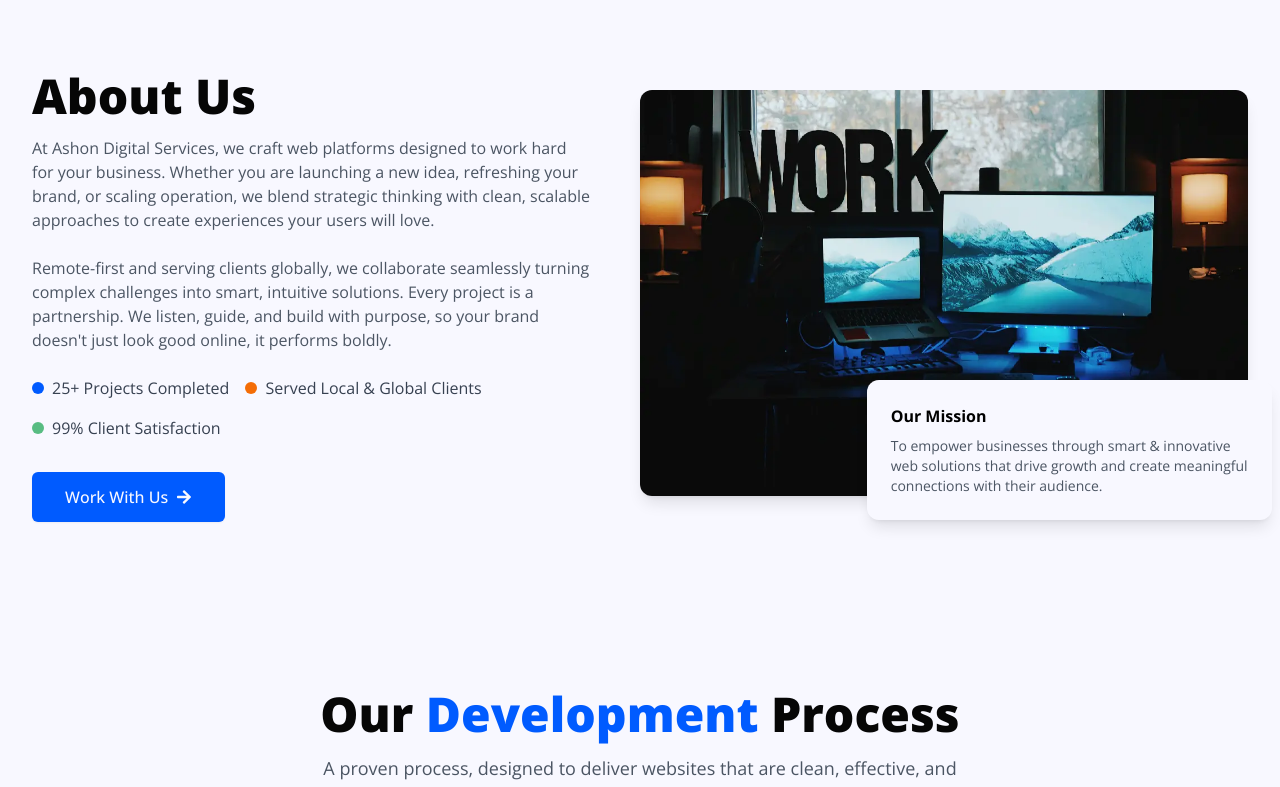
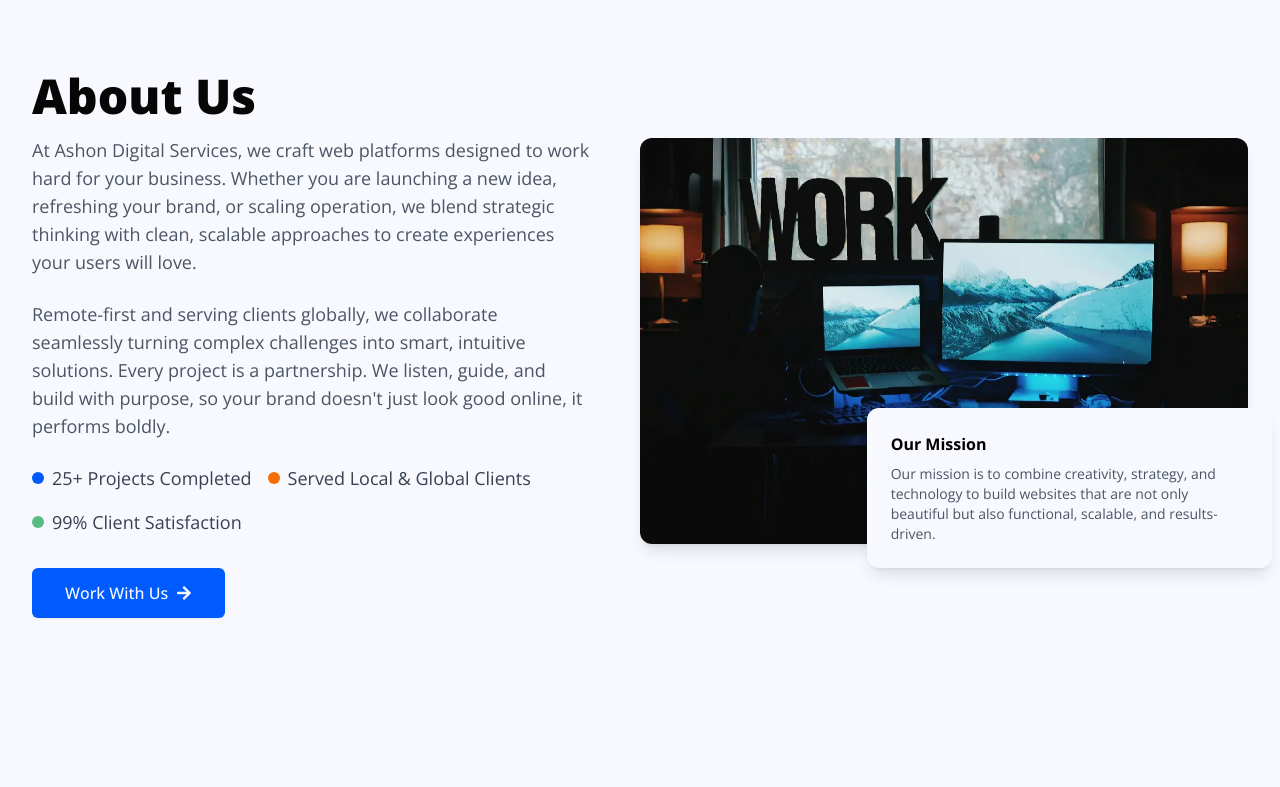
Before and after one commit to AshadeSamson/ashon-digital-services, a Next.js app: page / in a window 1280 px wide. Shown: the part 1700-2487 px from the top of the page. Built offline with nearby package versions, Linux system fonts and the light colour scheme.

Commit message:
[style]: Add retouches and finishing to fonts across the page. Updated body copy for some sections

```diff
--- a/app/_components/_sections/(landingPage)/FAQs/faqs.module.css
+++ b/app/_components/_sections/(landingPage)/FAQs/faqs.module.css
@@ -7,7 +7,7 @@
 }
 
 .description {
-  @apply max-w-2xl mx-auto text-gray-600 text-sm md:text-lg leading-relaxed;
+  @apply max-w-2xl mx-auto text-gray-600 text-sm md:text-base lg:text-lg leading-relaxed;
 }
 
 .title {
--- a/app/_components/_sections/(landingPage)/about/about.module.css
+++ b/app/_components/_sections/(landingPage)/about/about.module.css
@@ -11,7 +11,7 @@
 }
 
 .content {
-  @apply md:w-1/2 mb-12 md:mb-0 md:pr-12;
+  @apply md:w-1/2 mb-12 md:mb-0 md:pr-8 lg:pr-12;
 }
 
 .heading {
@@ -25,7 +25,7 @@
 }
 
 .text {
-  @apply text-gray-600 mb-6;
+  @apply text-base lg:text-lg text-gray-600 mb-6;
 }
 
 .stats {
@@ -33,7 +33,11 @@
 }
 
 .stat {
-  @apply flex items-center text-gray-700;
+  @apply flex items-center;
+}
+
+.stat p{
+  @apply text-base lg:text-lg text-gray-700;
 }
 
 .dotBlue {
--- a/app/_components/_sections/(landingPage)/about/about.tsx
+++ b/app/_components/_sections/(landingPage)/about/about.tsx
@@ -22,9 +22,9 @@ const About: React.FC = () => {
              Remote-first and serving clients globally, we collaborate seamlessly turning complex challenges into smart, intuitive solutions. Every project is a partnership. We listen, guide, and build with purpose, so your brand doesn't just look good online, it performs boldly.
             </p>
             <div className={styles.stats}>
-              <div className={styles.stat}><span className={styles.dotBlue}></span>25+ Projects Completed</div>
-              <div className={styles.stat}><span className={styles.dotPurple}></span>Served Local & Global Clients</div>
-              <div className={styles.stat}><span className={styles.dotGreen}></span>99% Client Satisfaction</div>
+              <div className={styles.stat}><span className={styles.dotBlue}></span><p>25+ Projects Completed</p></div>
+              <div className={styles.stat}><span className={styles.dotPurple}></span><p>Served Local & Global Clients</p></div>
+              <div className={styles.stat}><span className={styles.dotGreen}></span><p>99% Client Satisfaction</p></div>
             </div>
             <Link href="#contact" scroll={true} className={styles.button}>Work With Us <FaArrowRight className="ml-2" /></Link>
           </div>
@@ -39,7 +39,7 @@ const About: React.FC = () => {
               <div className={styles.missionCard}>
                 <motion.h4 initial={{translateY:100, opacity:0}} whileInView={{translateY:0, opacity:1}}  transition={{duration:0.7}} viewport={{once: true}} className="font-bold mb-2">Our Mission</motion.h4>
                 <motion.p initial={{translateY:100, opacity:0}} whileInView={{translateY:0, opacity:1}}  transition={{duration:0.7}} viewport={{once: true}} className="text-sm text-gray-600">
-                  To empower businesses through smart & innovative web solutions that drive growth and create meaningful connections with their audience.
+                  Our mission is to combine creativity, strategy, and technology to build websites that are not only beautiful but also functional, scalable, and results-driven.
                 </motion.p>
               </div>
             </div>
--- a/app/_components/_sections/(landingPage)/contact/contact.module.css
+++ b/app/_components/_sections/(landingPage)/contact/contact.module.css
@@ -16,7 +16,7 @@
 }
 
 .description {
-  @apply text-base md:text-lg text-palewhite mb-6 leading-relaxed;
+  @apply text-base lg:text-lg text-palewhite mb-6 leading-relaxed;
 }
 
 .buttonContainer {
--- a/app/_components/_sections/(landingPage)/hero/hero.module.css
+++ b/app/_components/_sections/(landingPage)/hero/hero.module.css
@@ -28,7 +28,7 @@
 }
 
 .subheading {
-  @apply text-base md:text-lg text-palewhite mt-4 max-w-2xl;
+  @apply text-base lg:text-lg text-palewhite mt-4 max-w-2xl;
 }
 .ctaGroup {
   @apply mt-8 flex flex-col sm:flex-row gap-4;
--- a/app/_components/_sections/(landingPage)/portfolio/portfolio.module.css
+++ b/app/_components/_sections/(landingPage)/portfolio/portfolio.module.css
@@ -19,7 +19,7 @@
 }
 
 .description {
-  @apply max-w-2xl mx-auto text-gray-600 text-sm md:text-lg leading-relaxed;
+  @apply max-w-2xl mx-auto text-gray-600 text-sm md:text-base lg:text-lg leading-relaxed;
 }
 
 .projectsGrid {
--- a/app/_components/_sections/(landingPage)/portfolio/portfolio.tsx
+++ b/app/_components/_sections/(landingPage)/portfolio/portfolio.tsx
@@ -22,7 +22,7 @@ const Portfolio = () => {
           <motion.h2 initial={{translateY:200, opacity:0}} whileInView={{translateY:0, opacity:1}}  transition={{duration:0.3}} viewport={{once: true}} className={styles.title}>
             Our Recent Works
           </motion.h2>
-          <motion.p initial={{translateY:200, opacity:0}} whileInView={{translateY:0, opacity:1}}  transition={{duration:0.3}} viewport={{once: true}} className={styles.description}>Each project is a unique challenge we embrace to deliver exceptional results.</motion.p>
+          <motion.p initial={{translateY:200, opacity:0}} whileInView={{translateY:0, opacity:1}}  transition={{duration:0.3}} viewport={{once: true}} className={styles.description}>A showcase of websites we’ve crafted to help businesses shine online.</motion.p>
         </div>
 
         <div className={styles.projectsGrid}>
--- a/app/_components/_sections/(landingPage)/process/process.module.css
+++ b/app/_components/_sections/(landingPage)/process/process.module.css
@@ -19,11 +19,11 @@
 }
 
 .description {
-  @apply max-w-2xl mx-auto text-gray-600 text-sm md:text-lg leading-relaxed;
+  @apply max-w-2xl mx-auto text-gray-600 text-sm md:text-base lg:text-lg leading-relaxed;
 }
 
 .gridBox {
-  @apply grid grid-cols-1 md:grid-cols-4 gap-8;
+  @apply grid grid-cols-1 md:grid-cols-2 lg:grid-cols-4 gap-8;
 }
 
 .card {
--- a/app/_components/_sections/(landingPage)/services/services.module.css
+++ b/app/_components/_sections/(landingPage)/services/services.module.css
@@ -15,7 +15,7 @@
 }
 
 .description {
-  @apply max-w-2xl mx-auto text-gray-600 text-sm md:text-lg leading-relaxed;
+  @apply max-w-2xl mx-auto text-gray-600 text-sm md:text-base lg:text-lg leading-relaxed;
 }
 
 .highlight {
--- a/app/_components/_sections/(landingPage)/testimonials/testimonials.module.css
+++ b/app/_components/_sections/(landingPage)/testimonials/testimonials.module.css
@@ -15,7 +15,7 @@
 }
 
 .description {
-  @apply max-w-2xl mx-auto text-gray-600 text-sm md:text-lg leading-relaxed;
+  @apply max-w-2xl mx-auto text-gray-600 text-sm md:text-base lg:text-lg leading-relaxed;
 }
 
 .sliderWrapper {
```
